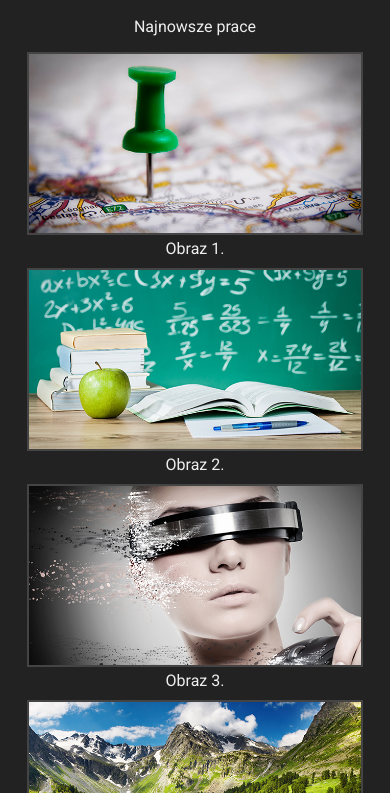
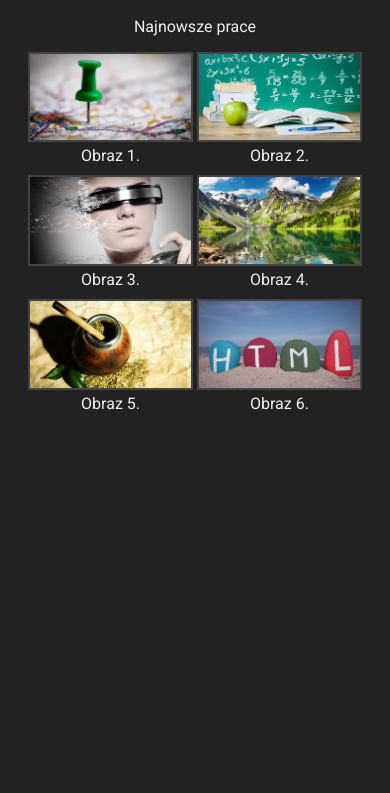
Before and after one commit to radek1251/projekty, a plain HTML site: page galeria/index.html in a window 390 px wide. Shown: the part 51-844 px from the top of the page. Drawn offline with Linux system fonts and the light colour scheme.

Commit message:
Update style.css

```diff
--- a/galeria/css/style.css
+++ b/galeria/css/style.css
@@ -49,7 +49,7 @@ figure img{
 }
 
 @media  screen and (max-width: 480px){
-	figure{
+	gallery{
 		width: 100%;
 	}
 
```
